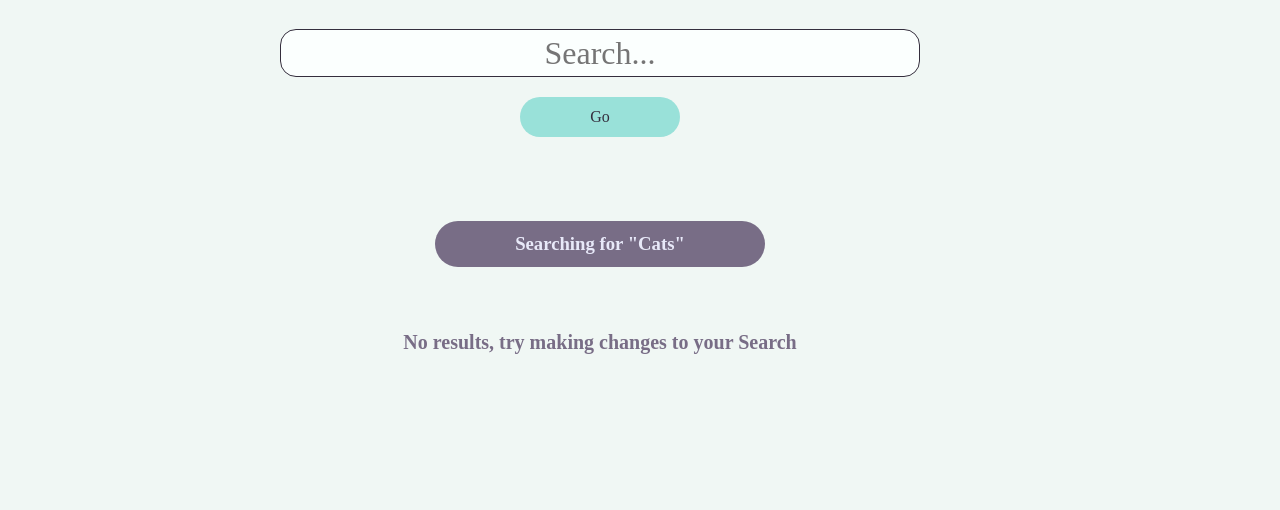
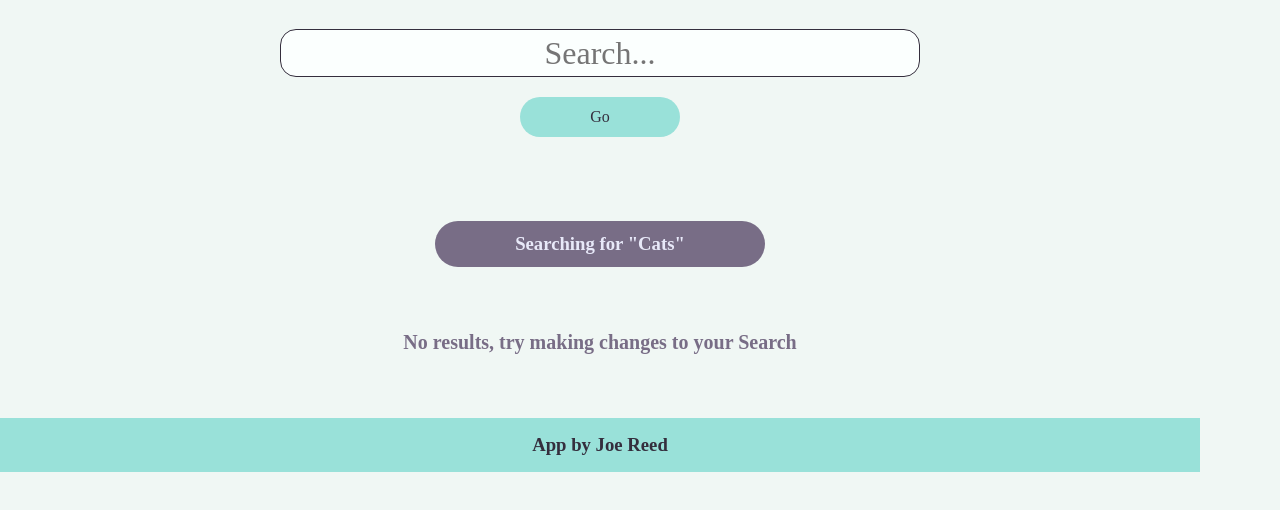
Before and after one commit to joerobot/flick, a plain HTML site: page index.html in a window 1280 px wide. Shown: the part 232-742 px from the top of the page. Drawn offline with nearby package versions, Linux system fonts and the light colour scheme; a web font is replaced by a local one.

Commit message:
adds footer

```diff
--- a/css/input.scss
+++ b/css/input.scss
@@ -159,8 +159,11 @@ header {
     }
 }
 
-
-
-.search-bar {
-
+footer {
+    background-color: $surf;
+    margin-top: 4rem;
+    h3 {
+        margin-bottom: 0;
+        padding: 1rem;
+    }
 }
--- a/index.html
+++ b/index.html
@@ -56,6 +56,10 @@
         </div>
     </section>
 
+    <footer>
+        <h3>App by Joe Reed</h3>
+    </footer>
+
     <script src="//code.angularjs.org/1.5.7/angular.min.js"></script>
     <script src="js/script.js"></script>
 
```
Also changed, not shown: css/main.css, 1 other file.
